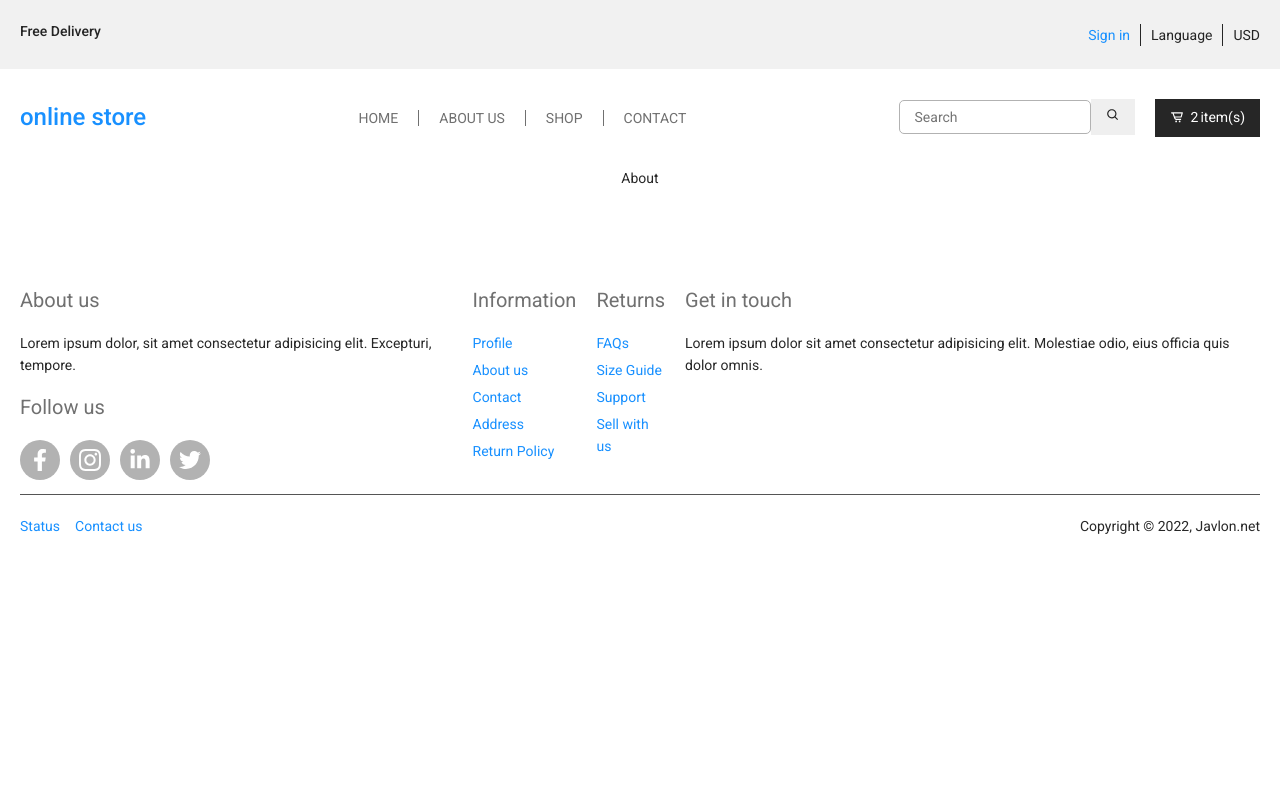
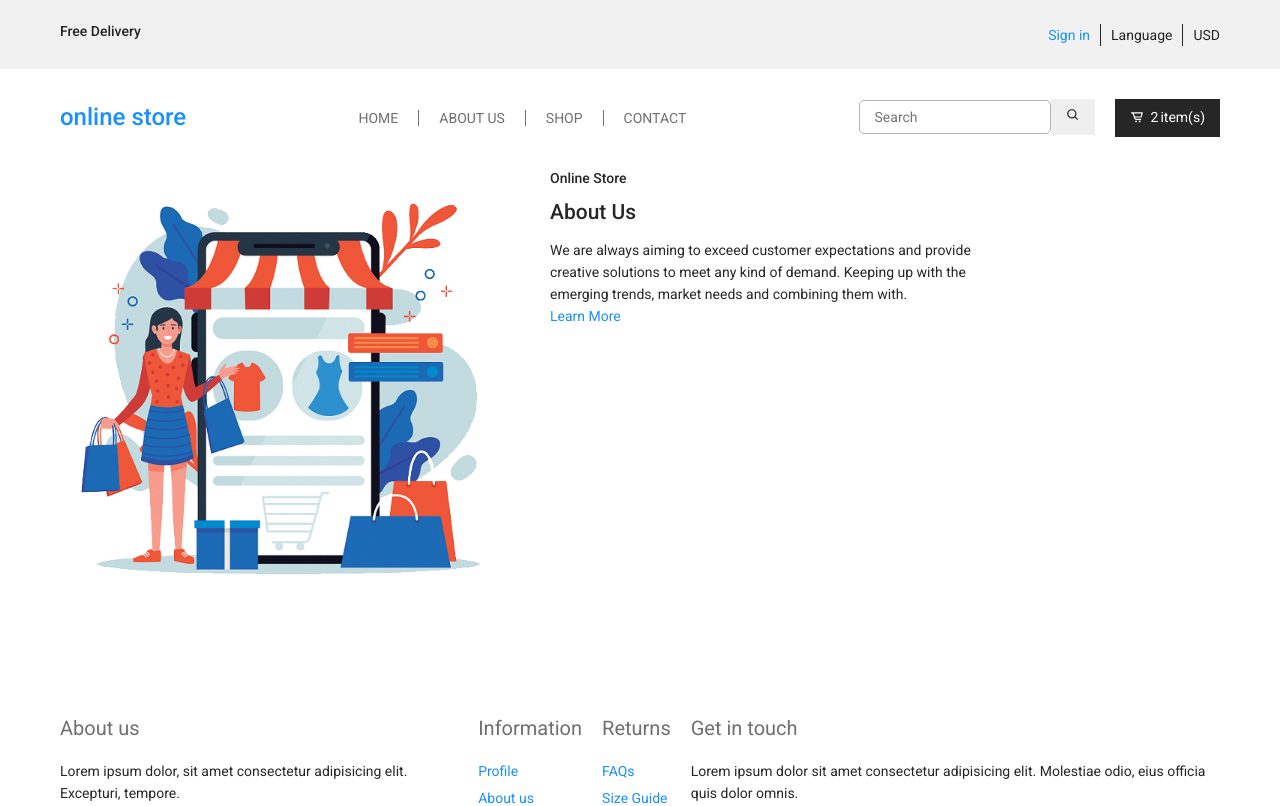
Before and after one commit to javlona/ecommerce-react, a React (Create React App) app: page /about in a window 1280 px wide. Shown: the top 806 px of the page. Built offline with nearby package versions, Linux system fonts and the light colour scheme.

Commit message:
about page styled

```diff
--- a/src/containers/About/index.jsx
+++ b/src/containers/About/index.jsx
@@ -1,8 +1,28 @@
 import React from 'react'
+import AboutSty from './style'
+import storePic from '../../assets/store.png'
+import { Link } from 'react-router-dom'
+import { Wrapper } from '../../style'
 
 function About() {
   return (
-    <div>About</div>
+    <AboutSty>
+      <Wrapper>
+        <div className="about_about">
+          <div className="about__pic">
+            <img src={ storePic } />
+          </div>
+          <div className="about__text">
+            <h4 className="about__title">Online Store</h4>
+            <h2 className="about__">About Us</h2>
+            <div className="about__text-content">
+              <p>We are always aiming to exceed customer expectations and provide creative solutions to meet any kind of demand. Keeping up with the emerging trends, market needs and combining them with.</p>
+              <Link to='./'>Learn More</Link>
+            </div>
+          </div>
+        </div>
+      </Wrapper>
+    </AboutSty>
   )
 }
 
--- /dev/null
+++ b/src/containers/About/style.js
@@ -0,0 +1,20 @@
+import sty from "styled-components";
+import color from "../../utils/color"
+
+const AboutSty = sty.div`
+    .about_about {
+        display: flex;
+        gap: 40px;
+        .about__pic {
+            img {
+                width: 450px;
+            }
+        }
+        .about__text {
+            text-align: left;
+            width: 450px;
+        }
+    }
+`
+
+export default AboutSty
--- a/src/style/index.js
+++ b/src/style/index.js
@@ -1,7 +1,7 @@
 import sty from "styled-components";
 
 export const Wrapper = sty.div`
-    max-width: ${props => props.maxWidth || '1400px'};
+    max-width: ${props => props.maxWidth || '1200px'};
     width: ${props => props.width || '100%'};
     height: ${props => props.height || '100%'};
     margin: 0 auto;
```
Also changed, not shown: src/assets/store.png (added).
